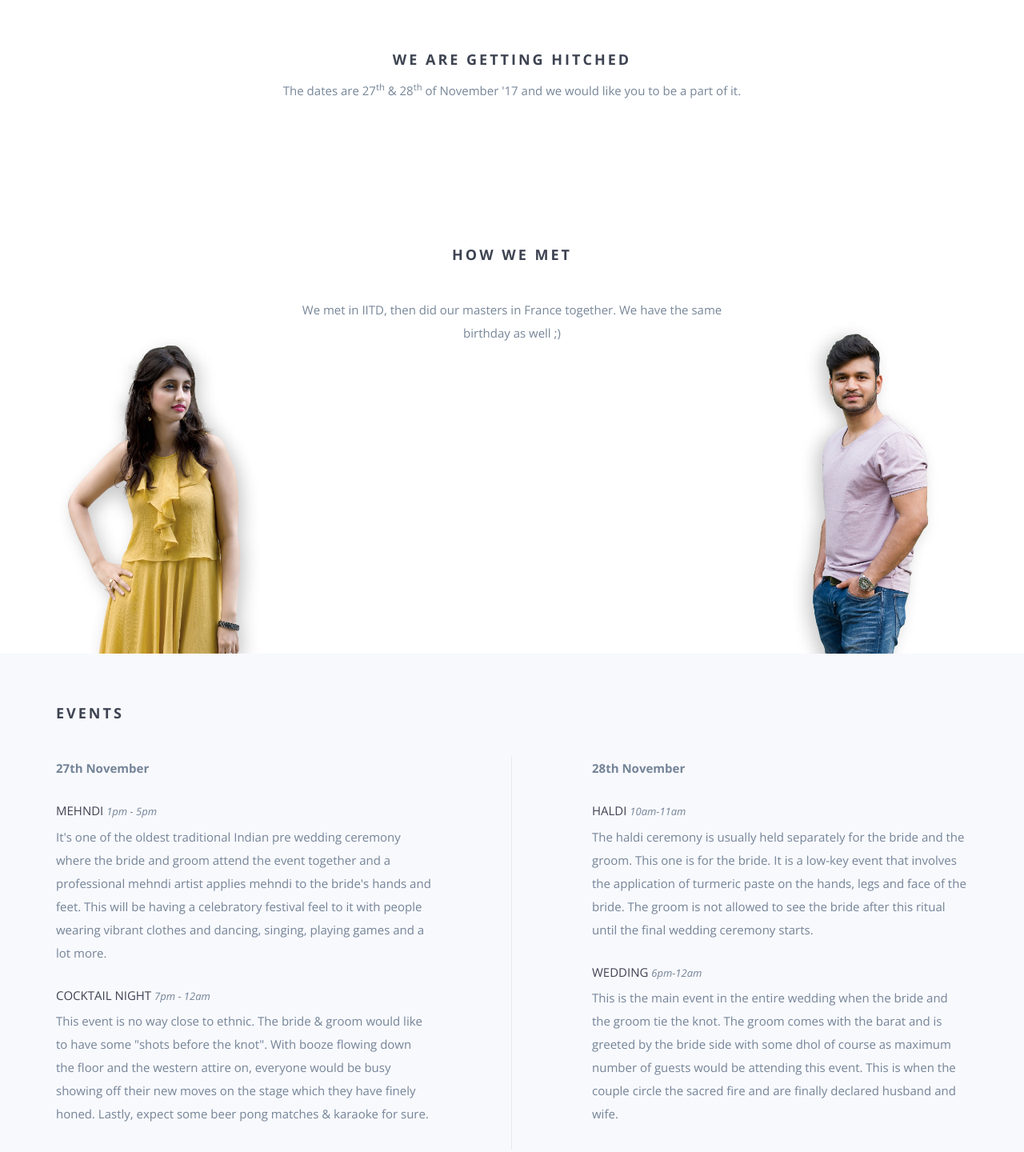
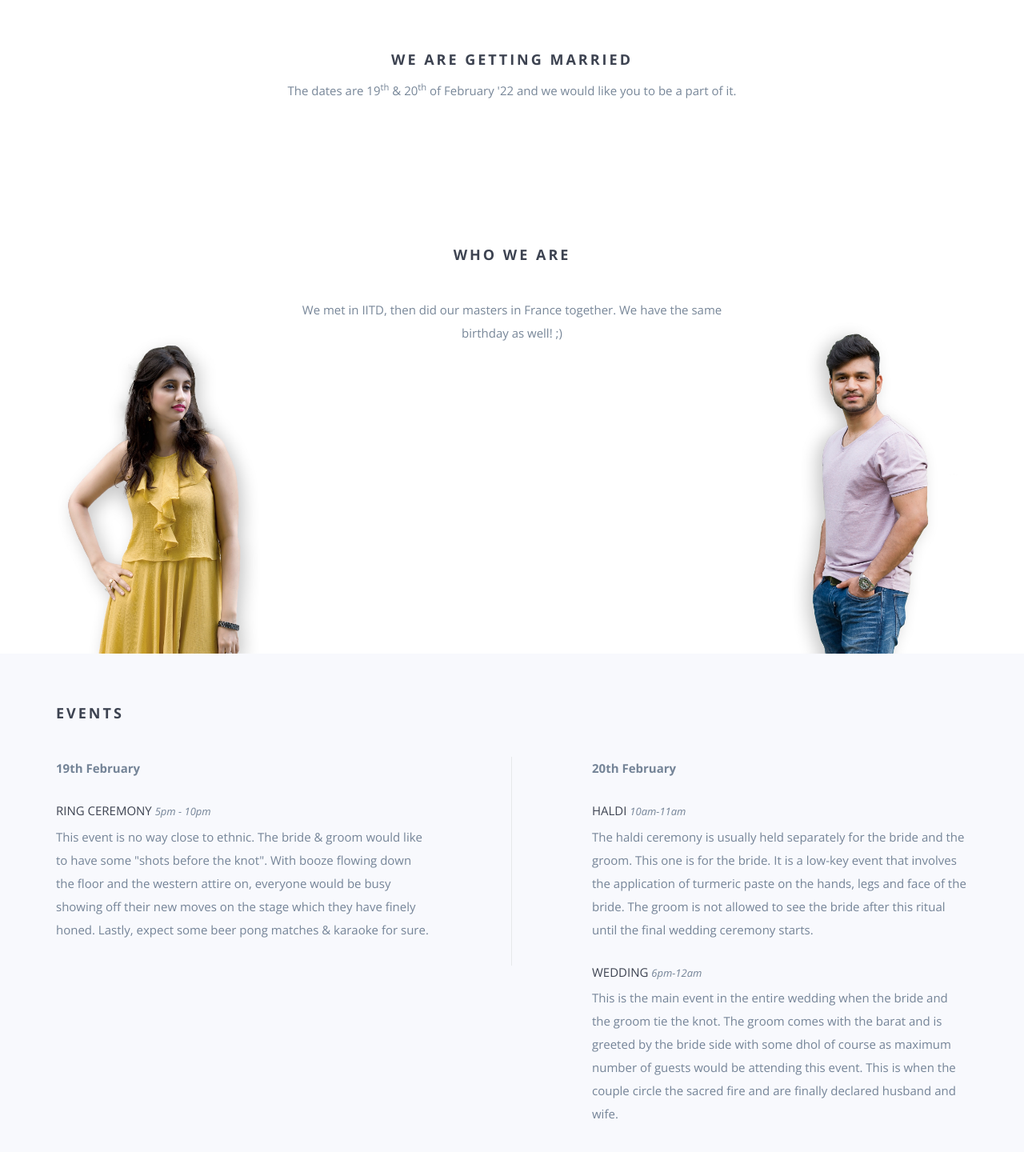
Before and after one commit to shubniti/shubniti_test.github.io, a website: page index.html in a window 1280 px wide. Shown: the part 750-2190 px from the top of the page at 80% size. Drawn offline with nearby package versions, Linux system fonts and the light colour scheme; some packages are replaced by stand-ins of ours; grey boxes are pictures that could not be loaded; a script that the page names is missing; files whose address does not match are found by name.

Commit message:
added event details

```diff
--- a/index.html
+++ b/index.html
@@ -10,13 +10,13 @@
 <head>
     <meta charset="utf-8">
     <meta http-equiv="X-UA-Compatible" content="IE=edge"/>
-    <title>Shubham & Nitika getting hitched!</title>
+    <title>Shubham & Nitika getting married!</title>
     <meta name="description" content="We would like to invite you to our big day.">
     <meta name="viewport" content="width=device-width, initial-scale=1">
     <meta name="theme-color" content="#ffffff">
-    <meta property="og:title" content="Shubham & Nitika getting hitched">
+    <meta property="og:title" content="Shubham & Nitika getting married">
     <meta property="og:description" content="We would like to invite you to our big day.">
-    <meta property="og:image" content="https://wedding.ramswaroop.me/img/hero-min.jpg">
+    <meta property="og:image" content="https://shubniti.github.io/img/hero-min.jpg">
     <meta property="og:type" content="website">
     <link rel="apple-touch-icon" sizes="180x180" href="apple-touch-icon.png">
     <link rel="icon" type="image/png" sizes="32x32" href="favicon-32x32.png">
@@ -46,10 +46,10 @@
                 <div class="header-nav">
                     <nav>
                         <ul class="primary-nav">
-                            <li><a href="#intro">How we met</a></li>
+                            <li><a href="#intro">Who we are</a></li>
                             <li><a href="#events">Events</a></li>
                             <li><a href="#instagram">Instagram</a></li>
-                            <li><a href="#eng-pics">Engagement</a></li>
+                            <li><a href="#eng-pics">Pictures</a></li>
                             <li class="hidden-sm hidden-xs"><a href="#video-bg">Glimpse of the city</a></li>
                         </ul>
                         <ul class="member-actions">
@@ -89,8 +89,8 @@
     <div class="container">
         <div class="row">
             <div class="col-md-12 text-center">
-                <h3>We are getting hitched</h3>
-                <p>The dates are 27<sup>th</sup> & 28<sup>th</sup> of November '17 and we would like you to be a part of
+                <h3>We are getting married</h3>
+                <p>The dates are 19<sup>th</sup> & 20<sup>th</sup> of February '22 and we would like you to be a part of
                     it.</p>
                 <div class="share-bar"></div>
             </div>
@@ -102,14 +102,14 @@
     <div class="container">
         <div class="row">
             <div class="col-md-12 text-center">
-                <h3 class="header">How we met</h3>
+                <h3 class="header">Who we are</h3>
             </div>
         </div>
         <div class="row">
             <div class="col-md-3 hidden-sm hidden-xs"><img src="img/IMG_2317.jpg" class="wp1"></div>
             <div class="col-md-6">
                 <p>
-                    We met in IITD, then did our masters in France together. We have the same birthday as well ;)
+                    We met in IITD, then did our masters in France together. We have the same birthday as well! ;)
                 </p>
             </div>
             <div class="col-md-3 hidden-sm hidden-xs"><img src="img/DSD_0214.jpg" class="wp2"></div>
@@ -131,17 +131,17 @@
         <div class="row">
             <div class="col-md-6 col-sm-12 col-xs-12 leftcol">
                 <div class="wp3">
-                    <p><strong>27th November</strong></p>
+                    <p><strong>19th February</strong></p>
 
-                    <h5>Mehndi <span class="time">1PM - 5PM</span></h5>
+<!--                     <h5>Mehndi <span class="time">1PM - 5PM</span></h5>
                     <p>It's one of the oldest traditional Indian pre wedding ceremony where the bride and groom
                         attend the event together and a professional mehndi artist applies
                         mehndi to the bride's hands and feet. This will be having a celebratory
                         festival feel to it with people wearing vibrant clothes and dancing, singing, playing
                         games and a lot more.</p>
                 </div>
-                <div class="wp5">
-                    <h5>Cocktail Night <span class="time">7PM - 12AM</span></h5>
+                <div class="wp5"> -->
+                    <h5>Ring Ceremony <span class="time">5PM - 10PM</span></h5>
                     <p>This event is no way close to ethnic. The bride & groom would like to have some "shots before the
                         knot". With booze flowing down the floor and the western attire on, everyone would be busy
                         showing off their new moves on the stage which they have finely honed. Lastly, expect some beer
@@ -150,7 +150,7 @@
             </div>
             <div class="col-md-6 col-sm-12 col-xs-12 rightcol">
                 <div class="wp4">
-                    <p><strong>28th November</strong></p>
+                    <p><strong>20th February</strong></p>
 
                     <h5>Haldi <span class="time">10AM-11AM</span></h5>
                     <p>The haldi ceremony is usually held separately for the bride and the groom. This one is for the
```
